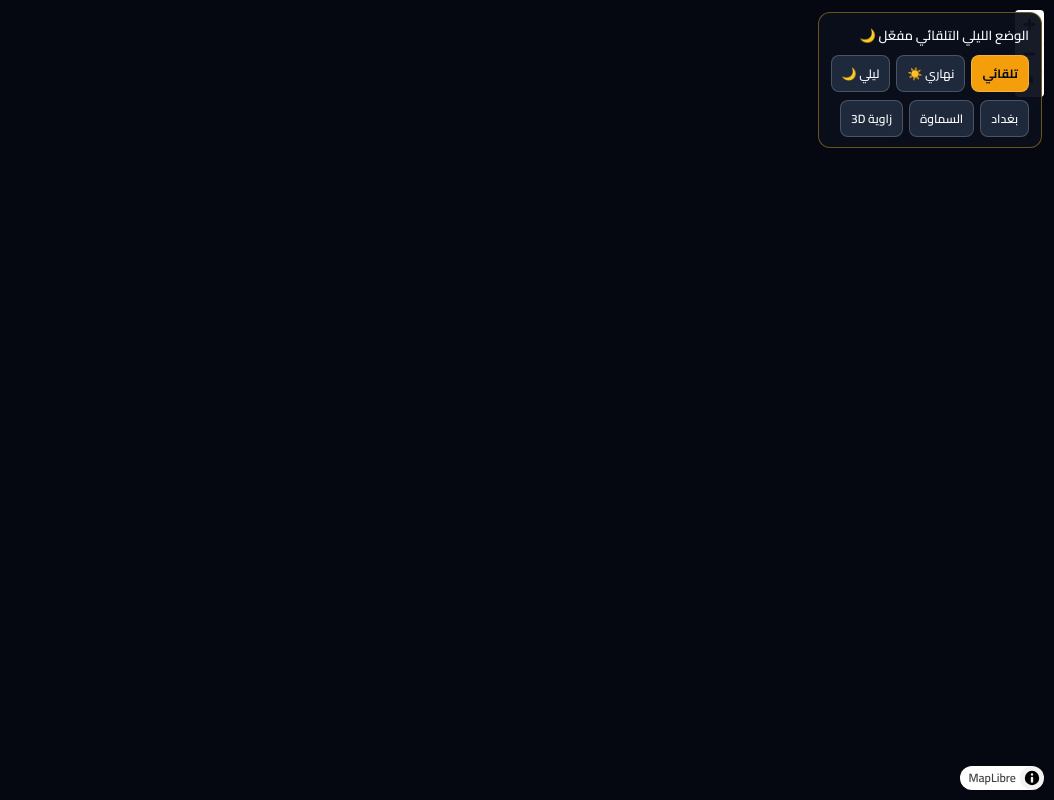
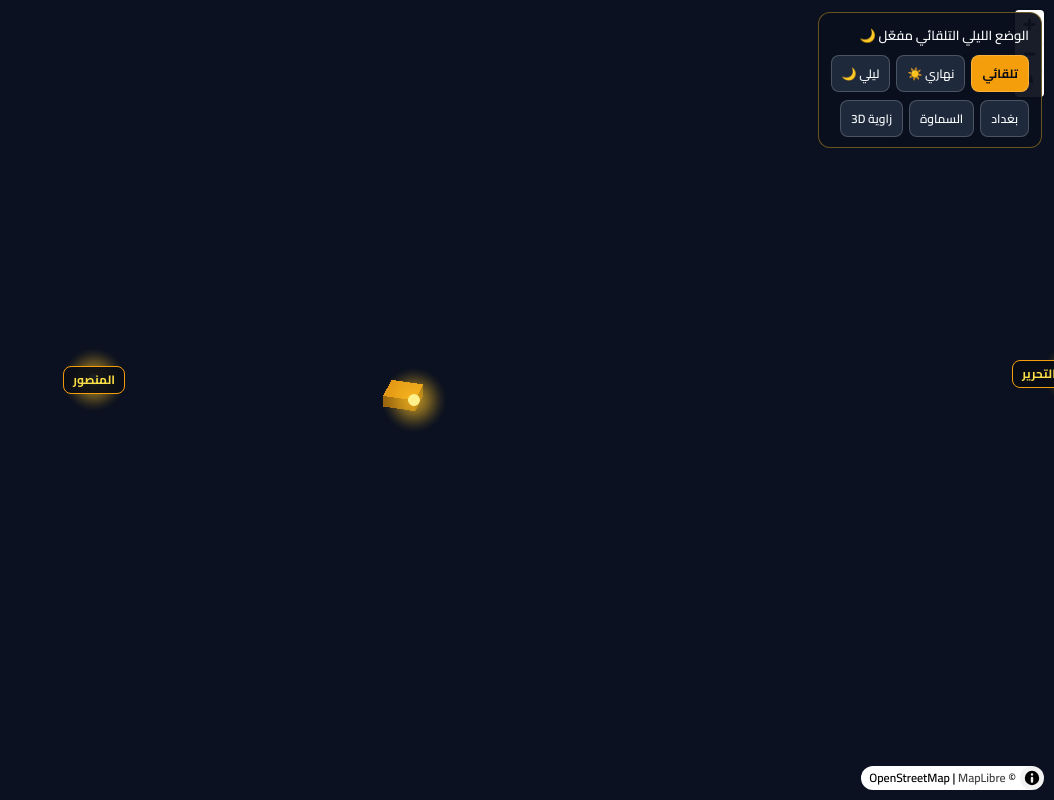
Before and after one commit to tyabryzr-cell/A13, a plain HTML site: page index.html in a window 1280 px wide. Shown: the whole page, without its empty margins (226-1280 px from the left). Drawn offline with nearby package versions, Linux system fonts and the light colour scheme; no server answers.

Commit message:
Update index.html

```diff
--- a/index.html
+++ b/index.html
@@ -11,11 +11,11 @@
     * { box-sizing: border-box; }
     body, html, #map {
       margin: 0; padding: 0; width: 100%; height: 100%;
-      background: #050811; font-family: 'Cairo', sans-serif;
+      background: #0b1120; font-family: 'Cairo', sans-serif;
     }
     .panel {
       position: fixed; top: 12px; right: 12px; z-index: 20;
-      background: rgba(10, 15, 28, 0.95); color: #f8fafc;
+      background: rgba(10, 15, 28, 0.94); color: #f8fafc;
       padding: 10px 12px; border-radius: 12px; font-size: 13px;
       border: 1px solid rgba(251, 191, 36, 0.4);
       display: flex; flex-direction: column; gap: 8px; max-width: 280px;
@@ -27,27 +27,27 @@
       font-family: 'Cairo', sans-serif;
     }
     button.active { background: #f59e0b; color: #090d16; font-weight: 700; }
-    .ar-pin {
+    .ar-label {
       background: rgba(9, 13, 22, 0.92);
       color: #fde047;
       border: 1px solid #f59e0b;
-      padding: 3px 8px;
+      padding: 3px 9px;
       border-radius: 8px;
       font-size: 12px;
       font-weight: 700;
       white-space: nowrap;
       pointer-events: none;
     }
-    .ar-pin.day {
+    .ar-label.day {
       background: rgba(255, 255, 255, 0.95);
       color: #0f172a;
-      border-color: #334155;
+      border-color: #1e293b;
     }
   </style>
 </head>
 <body>
   <div class="panel">
-    <div id="modeBadge">الوضع الليلي التلقائي مفعّل 🌙</div>
+    <div id="modeBadge">جاري تشغيل الخريطة...</div>
     <div class="btn-row">
       <button id="btnAuto" class="active" onclick="setMode('auto')">تلقائي</button>
       <button id="btnDay" onclick="setMode('day')">نهاري ☀️</button>
@@ -64,7 +64,7 @@
   <script>
     let currentMode = 'auto';
     let is3D = true;
-    const pins = [];
+    const markers = [];
 
     const places = [
       { name: "بغداد - ساحة التحرير", lng: 44.4054, lat: 33.3267 },
@@ -88,6 +88,32 @@
       ]
     };
 
+    const buildingsGeoJSON = {
+      type: "FeatureCollection",
+      features: [
+        {
+          type: "Feature",
+          properties: { height: 70 },
+          geometry: {
+            type: "Polygon",
+            coordinates: [[
+              [44.3645, 33.3142], [44.3665, 33.3142], [44.3665, 33.3158], [44.3645, 33.3158], [44.3645, 33.3142]
+            ]]
+          }
+        },
+        {
+          type: "Feature",
+          properties: { height: 55 },
+          geometry: {
+            type: "Polygon",
+            coordinates: [[
+              [45.2930, 31.3310], [45.2952, 31.3310], [45.2952, 31.3328], [45.2930, 31.3328], [45.2930, 31.3310]
+            ]]
+          }
+        }
+      ]
+    };
+
     function isNight() {
       if (currentMode === 'night') return true;
       if (currentMode === 'day') return false;
@@ -97,126 +123,111 @@
 
     const map = new maplibregl.Map({
       container: "map",
-      style: "https://tiles.openfreemap.org/styles/liberty",
+      style: {
+        version: 8,
+        sources: {
+          osm: {
+            type: "raster",
+            tiles: ["https://tile.openstreetmap.org/{z}/{x}/{y}.png"],
+            tileSize: 256,
+            attribution: "© OpenStreetMap"
+          },
+          lights: {
+            type: "geojson",
+            data: lightsGeoJSON
+          },
+          buildings: {
+            type: "geojson",
+            data: buildingsGeoJSON
+          }
+        },
+        layers: [
+          {
+            id: "base-map",
+            type: "raster",
+            source: "osm",
+            paint: {
+              "raster-brightness-max": 0.25,
+              "raster-contrast": 0.35,
+              "raster-saturation": -0.65
+            }
+          },
+          {
+            id: "buildings-3d",
+            type: "fill-extrusion",
+            source: "buildings",
+            paint: {
+              "fill-extrusion-color": "#f59e0b",
+              "fill-extrusion-height": ["get", "height"],
+              "fill-extrusion-opacity": 0.9
+            }
+          },
+          {
+            id: "lights-glow",
+            type: "circle",
+            source: "lights",
+            paint: {
+              "circle-radius": ["interpolate", ["linear"], ["zoom"], 10, 16, 16, 48],
+              "circle-color": "#fbbf24",
+              "circle-blur": 0.95,
+              "circle-opacity": 0.65
+            }
+          },
+          {
+            id: "lights-core",
+            type: "circle",
+            source: "lights",
+            paint: {
+              "circle-radius": ["interpolate", ["linear"], ["zoom"], 10, 4, 16, 8],
+              "circle-color": "#fef08a",
+              "circle-opacity": 1
+            }
+          }
+        ]
+      },
       center: [44.3661, 33.3152],
-      zoom: 15.2,
-      pitch: 62,
-      bearing: -18
+      zoom: 13.5,
+      pitch: 58,
+      bearing: -15
     });
 
     map.addControl(new maplibregl.NavigationControl());
 
-    function drawPins(night) {
-      pins.forEach(p => p.remove());
-      pins.length = 0;
-      places.forEach(pl => {
+    function renderLabels(night) {
+      markers.forEach(m => m.remove());
+      markers.length = 0;
+      places.forEach(p => {
         const el = document.createElement("div");
-        el.className = night ? "ar-pin" : "ar-pin day";
-        el.innerText = pl.name;
-        pins.push(new maplibregl.Marker({ element: el }).setLngLat([pl.lng, pl.lat]).addTo(map));
+        el.className = night ? "ar-label" : "ar-label day";
+        el.innerText = p.name;
+        markers.push(new maplibregl.Marker({ element: el }).setLngLat([p.lng, p.lat]).addTo(map));
       });
     }
 
-    function applyVisuals() {
+    function updateVisuals() {
       const night = isNight();
       document.getElementById("modeBadge").innerText = night
         ? (currentMode === "auto" ? "الوضع الليلي التلقائي مفعّل 🌙" : "الوضع الليلي مفعّل 🌙")
         : (currentMode === "auto" ? "الوضع النهاري التلقائي مفعّل ☀️" : "الوضع النهاري مفعّل ☀️");
 
-      const style = map.getStyle();
-      if (style && Array.isArray(style.layers)) {
-        style.layers.forEach((layer) => {
-          if (!layer || layer.id === "iraq-3d-buildings") return;
-
-          // إخفاء النصوص العربية المقطّعة/المقلوبة من الطبقات المتجهة
-          if (layer.type === "symbol") {
-            try { map.setLayoutProperty(layer.id, "visibility", "none"); } catch (_) {}
-            return;
-          }
-
-          if (layer.type === "background") {
-            try {
-              map.setPaintProperty(layer.id, "background-color", night ? "#050811" : "#e5e7eb");
-            } catch (_) {}
-          }
-
-          if (layer.type === "fill") {
-            try {
-              map.setPaintProperty(layer.id, "fill-color", night ? "#0d1322" : "#d1d5db");
-              map.setPaintProperty(layer.id, "fill-opacity", night ? 0.85 : 0.65);
-            } catch (_) {}
-          }
-
-          // تبليط داكن للشوارع بدل اللون الرصاصي الفاتح
-          if (layer.type === "line") {
-            try {
-              map.setPaintProperty(layer.id, "line-color", night ? "#141820" : "#1f2937");
-              map.setPaintProperty(layer.id, "line-opacity", 0.98);
-            } catch (_) {}
-          }
-        });
+      if (map.getLayer("base-map")) {
+        map.setPaintProperty("base-map", "raster-brightness-max", night ? 0.25 : 0.95);
+        map.setPaintProperty("base-map", "raster-contrast", night ? 0.35 : 0.15);
+        map.setPaintProperty("base-map", "raster-saturation", night ? -0.65 : -0.2);
       }
 
-      try {
-        if (!map.getLayer("iraq-3d-buildings")) {
-          const vecKey = Object.keys(map.getStyle().sources).find(
-            k => map.getStyle().sources[k].type === "vector"
-          );
-          if (vecKey) {
-            map.addLayer({
-              id: "iraq-3d-buildings",
-              source: vecKey,
-              "source-layer": "building",
-              type: "fill-extrusion",
-              minzoom: 13.5,
-              paint: {
-                "fill-extrusion-color": night ? "#f59e0b" : "#94a3b8",
-                "fill-extrusion-height": [
-                  "interpolate", ["linear"], ["zoom"],
-                  13.5, 0,
-                  15, ["coalesce", ["get", "render_height"], ["get", "height"], 15]
-                ],
-                "fill-extrusion-base": ["coalesce", ["get", "render_min_height"], ["get", "min_height"], 0],
-                "fill-extrusion-opacity": night ? 0.9 : 0.85
-              }
-            });
-          }
-        } else {
-          map.setPaintProperty("iraq-3d-buildings", "fill-extrusion-color", night ? "#f59e0b" : "#94a3b8");
-          map.setPaintProperty("iraq-3d-buildings", "fill-extrusion-opacity", night ? 0.9 : 0.85);
-        }
-      } catch (_) {}
+      if (map.getLayer("buildings-3d")) {
+        map.setPaintProperty("buildings-3d", "fill-extrusion-color", night ? "#f59e0b" : "#64748b");
+      }
 
-      try {
-        if (!map.getSource("street-lights")) {
-          map.addSource("street-lights", { type: "geojson", data: lightsGeoJSON });
-        }
-        if (!map.getLayer("street-lights-glow")) {
-          map.addLayer({
-            id: "street-lights-glow",
-            type: "circle",
-            source: "street-lights",
-            paint: {
-              "circle-radius": ["interpolate", ["linear"], ["zoom"], 11, 18, 16, 52],
-              "circle-color": "#f59e0b",
-              "circle-blur": 0.95,
-              "circle-opacity": night ? 0.65 : 0.05
-            }
-          });
-        } else {
-          map.setPaintProperty("street-lights-glow", "circle-opacity", night ? 0.65 : 0.05);
-        }
-      } catch (_) {}
+      if (map.getLayer("lights-glow")) {
+        map.setPaintProperty("lights-glow", "circle-opacity", night ? 0.65 : 0.05);
+      }
+      if (map.getLayer("lights-core")) {
+        map.setPaintProperty("lights-core", "circle-opacity", night ? 1 : 0.25);
+      }
 
-      try {
-        map.setLight({
-          anchor: "viewport",
-          color: night ? "#fde68a" : "#ffffff",
-          intensity: night ? 0.75 : 0.35
-        });
-      } catch (_) {}
-
-      drawPins(night);
+      renderLabels(night);
     }
 
     function setMode(mode) {
@@ -224,20 +235,20 @@
       document.getElementById("btnAuto").classList.toggle("active", mode === "auto");
       document.getElementById("btnDay").classList.toggle("active", mode === "day");
       document.getElementById("btnNight").classList.toggle("active", mode === "night");
-      applyVisuals();
+      updateVisuals();
     }
 
     function focusPlace(lng, lat) {
-      map.flyTo({ center: [lng, lat], zoom: 15.2, pitch: is3D ? 62 : 0 });
+      map.flyTo({ center: [lng, lat], zoom: 14.5, pitch: is3D ? 58 : 0 });
     }
 
     function toggle3D() {
       is3D = !is3D;
-      map.easeTo({ pitch: is3D ? 62 : 0 });
+      map.easeTo({ pitch: is3D ? 58 : 0 });
     }
 
-    map.on("load", applyVisuals);
-    setTimeout(applyVisuals, 1200);
+    updateVisuals();
+    map.on("load", updateVisuals);
   </script>
 </body>
 </html>
```
